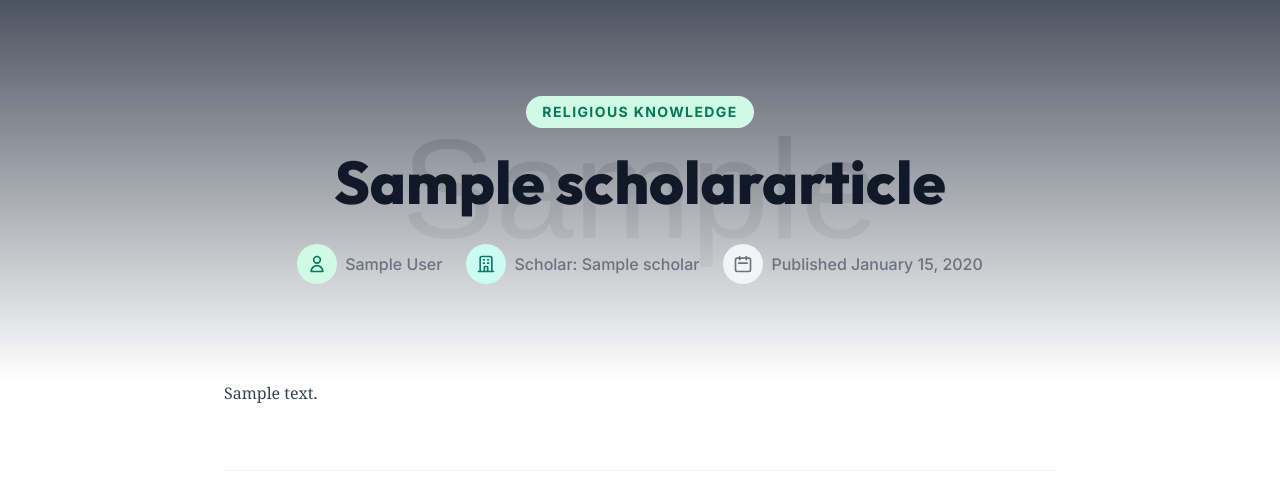
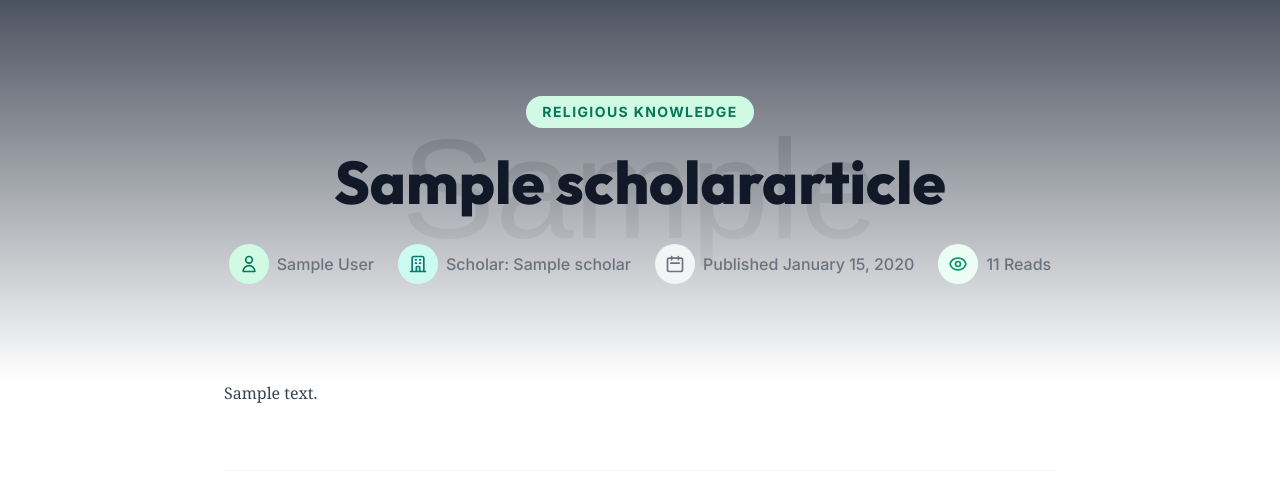
Before and after one commit to AbdurrabKhan198/Digital-Library, a Django app: a page that uses templates/blog/article_detail.html in a window 1280 px wide. Shown: the part 65-548 px from the top of the page. Run offline with Django 5.2, Linux system fonts and the light colour scheme; tables that the repository leaves empty hold one stand-in row (values such as "Sample post"); grey boxes marked "Sample" are stand-in pictures; parts of the project's set-up code (start-up, migrations or seed data) failed here and were passed over; some libraries are stand-ins or nearby versions.

Commit message:
Add view counter to blog scholar articles

```diff
--- a/blog/models.py
+++ b/blog/models.py
@@ -47,6 +47,7 @@ class ScholarArticle(models.Model):
     created_at = models.DateTimeField(auto_now_add=True)
     updated_at = models.DateTimeField(auto_now=True)
     is_published = models.BooleanField(default=False)
+    views = models.PositiveIntegerField(default=0)
 
     class Meta:
         ordering = ['-created_at']
@@ -57,6 +58,10 @@ class ScholarArticle(models.Model):
         if not self.slug:
             self.slug = slugify(self.title)
         super().save(*args, **kwargs)
+
+    def increment_views(self):
+        """Increment view count atomically."""
+        ScholarArticle.objects.filter(pk=self.pk).update(views=models.F("views") + 1)
 
     def __str__(self):
         return self.title
--- a/blog/views.py
+++ b/blog/views.py
@@ -38,6 +38,11 @@ class ArticleDetailView(DetailView):
 
     def get_context_data(self, **kwargs):
         context = super().get_context_data(**kwargs)
+        # Increment views
+        self.object.increment_views()
+        # Refresh to get updated count
+        self.object.refresh_from_db(fields=['views'])
+        context['views'] = self.object.views
         context['comments'] = self.object.comments.filter(is_approved=True)
         return context
 
--- a/templates/blog/article_detail.html
+++ b/templates/blog/article_detail.html
@@ -41,6 +41,12 @@
                         <svg class="w-5 h-5" fill="none" stroke="currentColor" viewBox="0 0 24 24"><path stroke-linecap="round" stroke-linejoin="round" stroke-width="2" d="M8 7V3m8 4V3m-9 8h10M5 21h14a2 2 0 002-2V7a2 2 0 00-2-2H5a2 2 0 00-2 2v12a2 2 0 002 2z"></path></svg>
                     </div>
                     <span>Published {{ article.created_at|date:"F d, Y" }}</span>
+                </div>
+                <div class="flex items-center gap-2">
+                    <div class="w-10 h-10 bg-emerald-50 rounded-full flex items-center justify-center text-emerald-600">
+                        <svg class="w-5 h-5" fill="none" stroke="currentColor" viewBox="0 0 24 24"><path stroke-linecap="round" stroke-linejoin="round" stroke-width="2" d="M15 12a3 3 0 11-6 0 3 3 0 016 0z"></path><path stroke-linecap="round" stroke-linejoin="round" stroke-width="2" d="M2.458 12C3.732 7.943 7.523 5 12 5c4.478 0 8.268 2.943 9.542 7-1.274 4.057-5.064 7-9.542 7-4.477 0-8.268-2.943-9.542-7z"></path></svg>
+                    </div>
+                    <span>{{ views|default:0 }} Reads</span>
                 </div>
             </div>
         </div>
```
Also changed, not shown: blog/migrations/0004_scholararticle_views.py (added).
